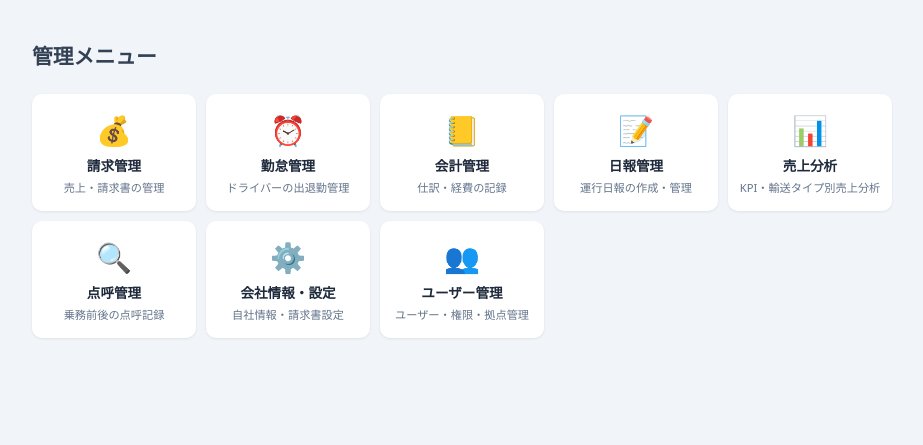
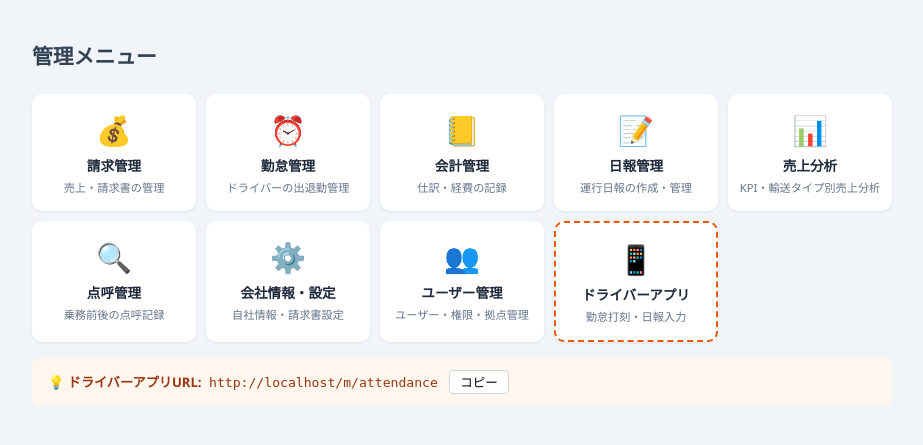
Before and after one commit to aimayujin0911/dispatch-app, a FastAPI app: page /app/top in a window 1280 px wide. Shown: the part 67-512 px from the top of the page, without its empty margins (178-1101 px from the left). Run offline with FastAPI, Linux system fonts and the light colour scheme.

Commit message:
管理メニューにドライバーアプリURL表示追加
- 管理メニューにドライバーアプリカード追加（破線枠で目立たせ）
- URL表示+コピーボタン付き（ドライバーへのURL共有用）

Co-Authored-By: Claude Opus 4.6 <noreply@anthropic.com>

```diff
--- a/core/templates/app_top.html
+++ b/core/templates/app_top.html
@@ -102,8 +102,29 @@
                 <div class="label">ユーザー管理</div>
                 <div class="desc">ユーザー・権限・拠点管理</div>
             </a>
+            <a class="app-card" href="/m/attendance" style="border:2px dashed #ea580c;">
+                <div class="icon">📱</div>
+                <div class="label">ドライバーアプリ</div>
+                <div class="desc">勤怠打刻・日報入力</div>
+            </a>
+        </div>
+        <div style="margin-top:16px;padding:12px 16px;background:#fff7ed;border-radius:8px;font-size:0.82rem;color:#9a3412;">
+            💡 <strong>ドライバーアプリURL:</strong>
+            <span id="driver-app-url" style="user-select:all;font-family:monospace;margin-left:4px"></span>
+            <button onclick="copyDriverUrl()" style="margin-left:8px;padding:2px 10px;font-size:0.78rem;border:1px solid #d1d5db;border-radius:4px;background:#fff;cursor:pointer">コピー</button>
         </div>
     </div>
+<script>
+    const driverUrl = location.origin + '/m/attendance';
+    document.getElementById('driver-app-url').textContent = driverUrl;
+    function copyDriverUrl() {
+        navigator.clipboard.writeText(driverUrl).then(() => {
+            const btn = event.target;
+            btn.textContent = '✅ コピー済み';
+            setTimeout(() => { btn.textContent = 'コピー'; }, 2000);
+        });
+    }
+</script>
 <!-- フィードバックモーダル -->
 <div id="feedbackOverlay" style="display:none;position:fixed;inset:0;background:rgba(0,0,0,0.5);z-index:9999;align-items:center;justify-content:center">
     <div style="background:#fff;border-radius:12px;padding:24px;width:90%;max-width:520px;max-height:90vh;overflow-y:auto;box-shadow:0 20px 60px rgba(0,0,0,0.3)">
```
